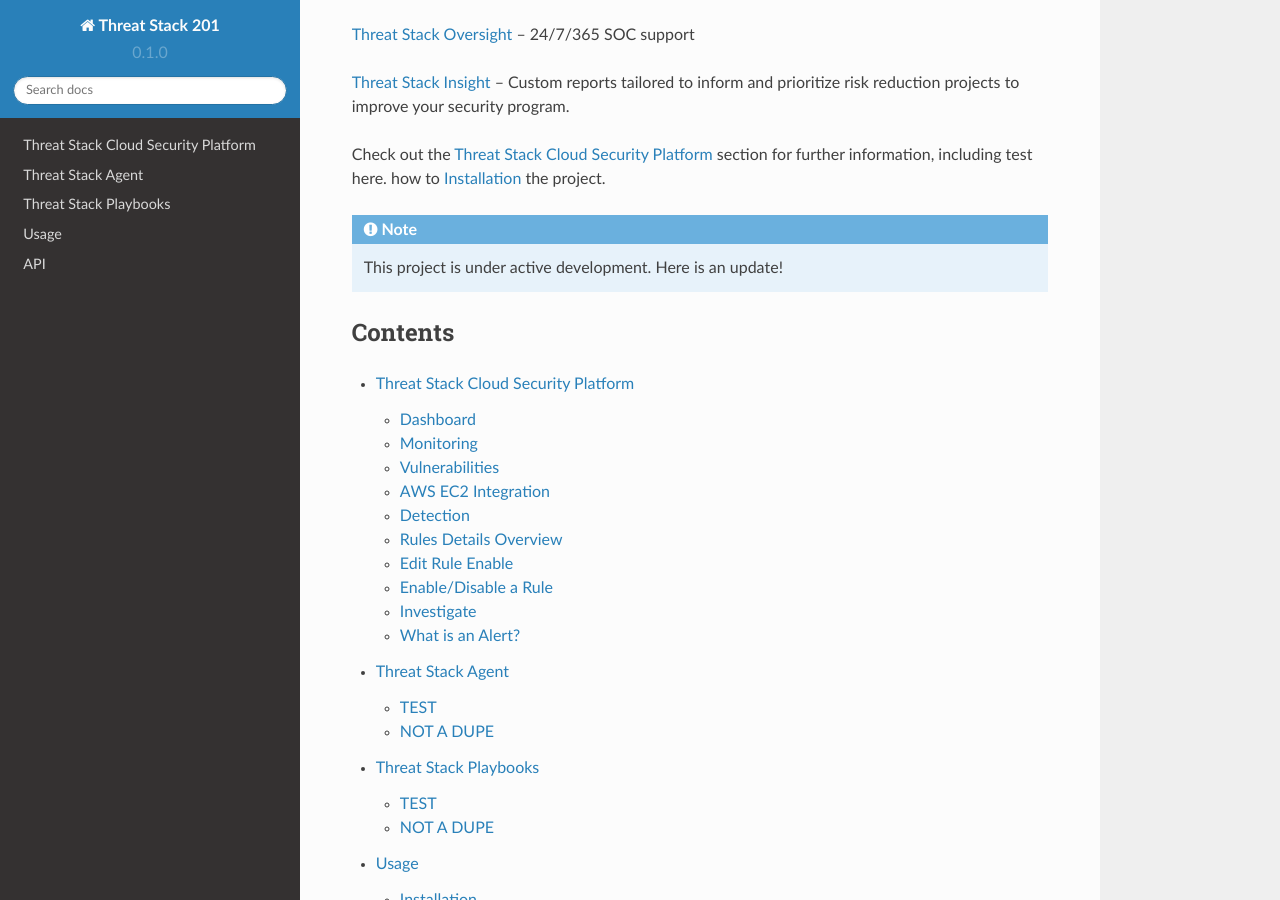
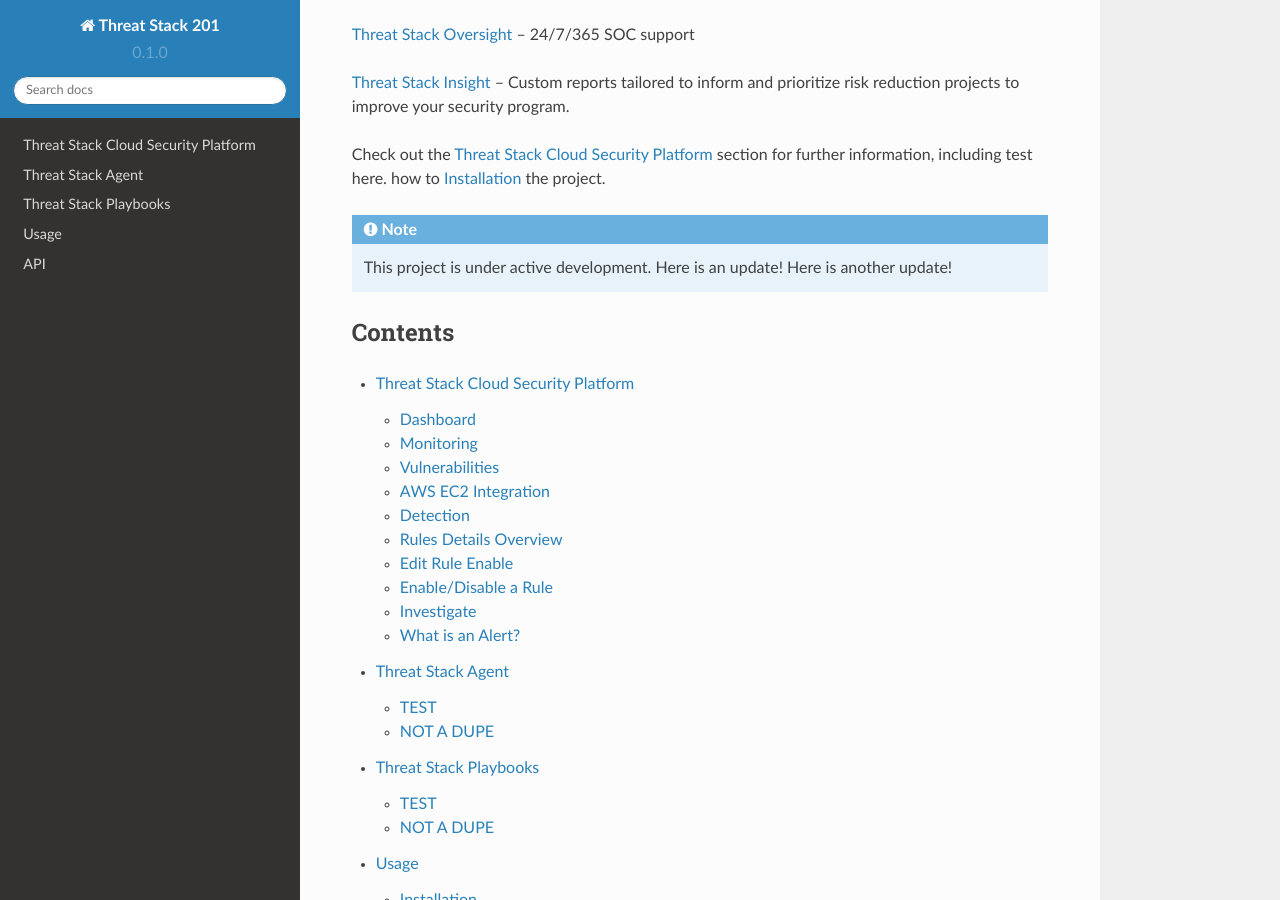
Before and after one commit to skrizzy16/rtdtest94, a Sphinx documentation site: the page built from docs/source/index.rst, in a window 1280 px wide and 900 px high, scrolled down 1046 px. Built offline with Sphinx 7.4.7 and the Read the Docs theme 2.0.0, drawn with Linux system fonts in a browser that asks for light colours.

Commit message:
Update index.rst

```diff
--- a/docs/source/index.rst
+++ b/docs/source/index.rst
@@ -30,7 +30,7 @@ how to :ref:`installation` the project.
 
 .. note::
 
-   This project is under active development. Here is an update!
+   This project is under active development. Here is an update! Here is another update!
 
 Contents
 --------
```
